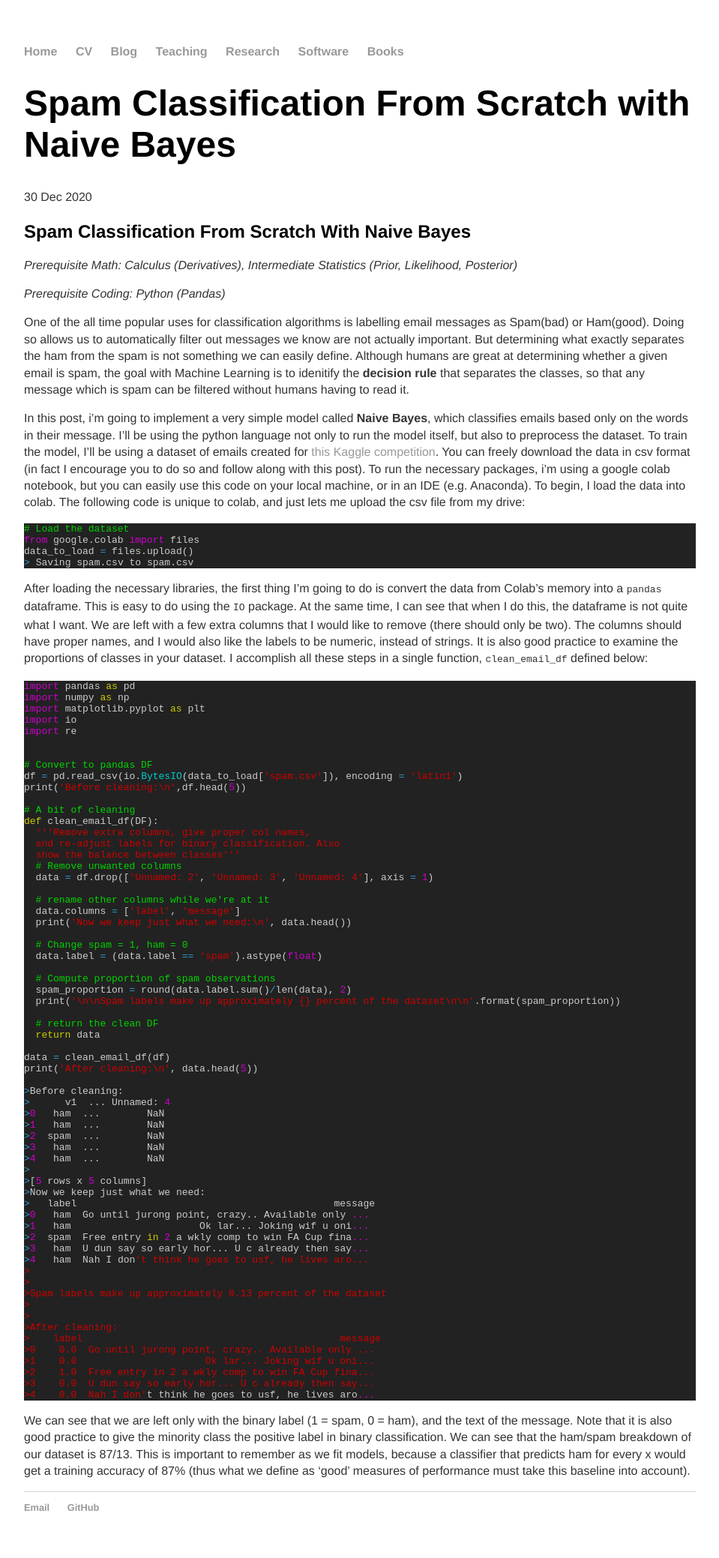
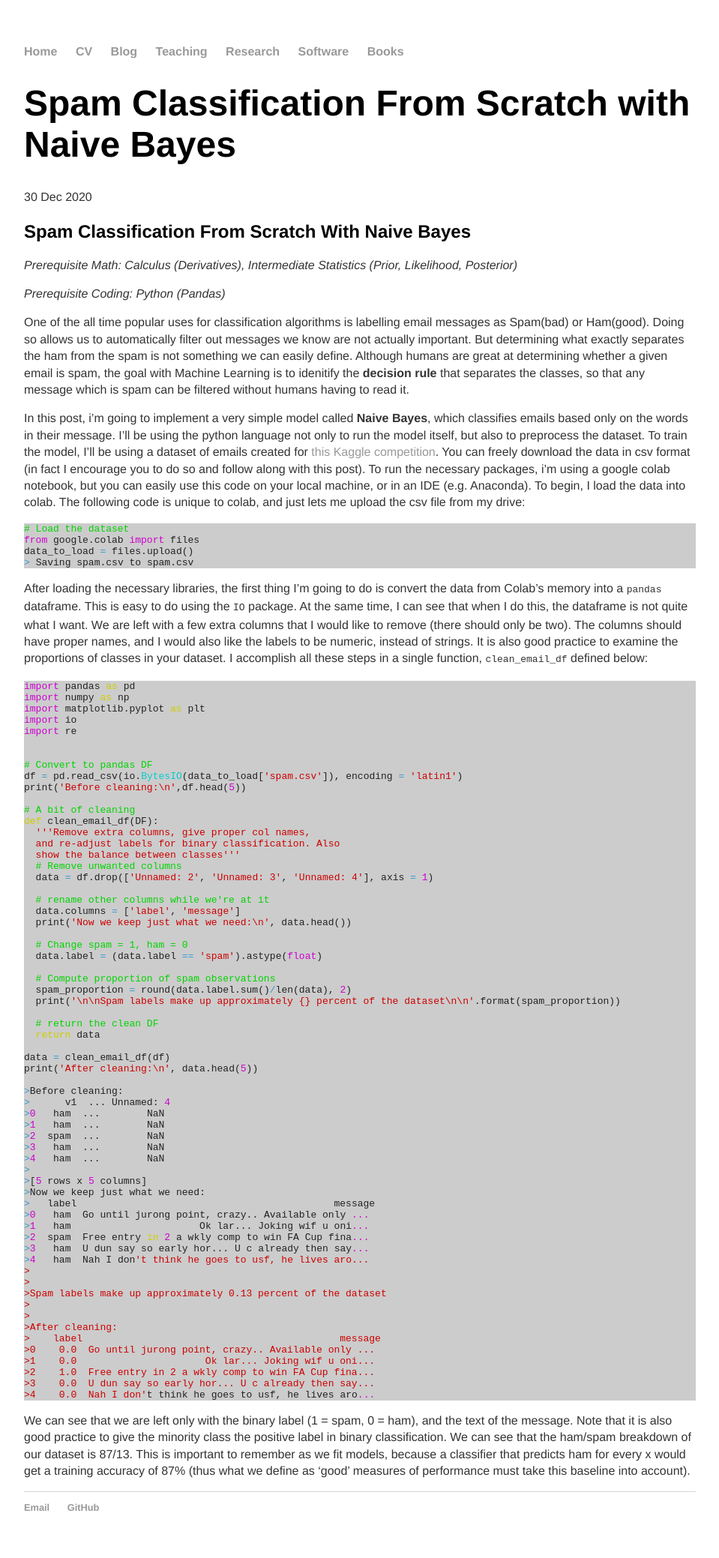
Before and after one commit to 12mre1/12mre1.github.io, a Jekyll site: the page built from _posts/2020-12-30-Spam-Classification-From-Scratch-With-Naive-Bayes.md, in a window 1280 px wide. Shown: the whole page at 75% size, without its empty margins (160-1119 px from the left). Built offline with Jekyll 4.4.1, drawn with Linux system fonts in a browser that asks for light colours.

Commit message:
Update syntax.css

```diff
--- a/css/syntax.css
+++ b/css/syntax.css
@@ -1,26 +1,26 @@
-.highlight pre { background-color: #222222 }
-.highlight .hll { background-color: #222222 }
+.highlight pre { background-color: #cccccc }
+.highlight .hll { background-color: #cccccc }
 .highlight .c { color: #00d400 } /* Comment */
-.highlight .err { color: #cccccc; border: 1px solid #FF0000 } /* Error */
-.highlight .g { color: #cccccc } /* Generic */
+.highlight .err { color: #222222; border: 1px solid #FF0000 } /* Error */
+.highlight .g { color: #222222 } /* Generic */
 .highlight .k { color: #cdcd00 } /* Keyword */
-.highlight .l { color: #cccccc } /* Literal */
-.highlight .n { color: #cccccc } /* Name */
+.highlight .l { color: #222222 } /* Literal */
+.highlight .n { color: #222222 } /* Name */
 .highlight .o { color: #3399cc } /* Operator */
-.highlight .x { color: #cccccc } /* Other */
-.highlight .p { color: #cccccc } /* Punctuation */
+.highlight .x { color: #222222 } /* Other */
+.highlight .p { color: #222222 } /* Punctuation */
 .highlight .cm { color: #00d400 } /* Comment.Multiline */
 .highlight .cp { color: #00d400 } /* Comment.Preproc */
 .highlight .c1 { color: #00d400 } /* Comment.Single */
 .highlight .cs { color: #cd0000; font-weight: bold } /* Comment.Special */
 .highlight .gd { color: #cd0000 } /* Generic.Deleted */
-.highlight .ge { color: #cccccc; font-style: italic } /* Generic.Emph */
+.highlight .ge { color: #222222; font-style: italic } /* Generic.Emph */
 .highlight .gr { color: #FF0000 } /* Generic.Error */
 .highlight .gh { color: #00d400; font-weight: bold } /* Generic.Heading */
 .highlight .gi { color: #00cd00 } /* Generic.Inserted */
 .highlight .go { color: #808080 } /* Generic.Output */
 .highlight .gp { color: #00d400; font-weight: bold } /* Generic.Prompt */
-.highlight .gs { color: #cccccc; font-weight: bold } /* Generic.Strong */
+.highlight .gs { color: #222222; font-weight: bold } /* Generic.Strong */
 .highlight .gu { color: #800080; font-weight: bold } /* Generic.Subheading */
 .highlight .gt { color: #0040D0 } /* Generic.Traceback */
 .highlight .kc { color: #cdcd00 } /* Keyword.Constant */
@@ -29,25 +29,25 @@
 .highlight .kp { color: #cdcd00 } /* Keyword.Pseudo */
 .highlight .kr { color: #cdcd00 } /* Keyword.Reserved */
 .highlight .kt { color: #00cd00 } /* Keyword.Type */
-.highlight .ld { color: #cccccc } /* Literal.Date */
+.highlight .ld { color: #222222 } /* Literal.Date */
 .highlight .m { color: #cd00cd } /* Literal.Number */
 .highlight .s { color: #cd0000 } /* Literal.String */
-.highlight .na { color: #cccccc } /* Name.Attribute */
+.highlight .na { color: #222222 } /* Name.Attribute */
 .highlight .nb { color: #cd00cd } /* Name.Builtin */
 .highlight .nc { color: #00cdcd } /* Name.Class */
-.highlight .no { color: #cccccc } /* Name.Constant */
-.highlight .nd { color: #cccccc } /* Name.Decorator */
-.highlight .ni { color: #cccccc } /* Name.Entity */
+.highlight .no { color: #222222 } /* Name.Constant */
+.highlight .nd { color: #222222 } /* Name.Decorator */
+.highlight .ni { color: #222222 } /* Name.Entity */
 .highlight .ne { color: #666699; font-weight: bold } /* Name.Exception */
-.highlight .nf { color: #cccccc } /* Name.Function */
-.highlight .nl { color: #cccccc } /* Name.Label */
-.highlight .nn { color: #cccccc } /* Name.Namespace */
-.highlight .nx { color: #cccccc } /* Name.Other */
-.highlight .py { color: #cccccc } /* Name.Property */
-.highlight .nt { color: #cccccc } /* Name.Tag */
+.highlight .nf { color: #222222 } /* Name.Function */
+.highlight .nl { color: #222222 } /* Name.Label */
+.highlight .nn { color: #222222 } /* Name.Namespace */
+.highlight .nx { color: #222222 } /* Name.Other */
+.highlight .py { color: #222222 } /* Name.Property */
+.highlight .nt { color: #222222 } /* Name.Tag */
 .highlight .nv { color: #00cdcd } /* Name.Variable */
 .highlight .ow { color: #cdcd00 } /* Operator.Word */
-.highlight .w { color: #cccccc } /* Text.Whitespace */
+.highlight .w { color: #222222 } /* Text.Whitespace */
 .highlight .mf { color: #cd00cd } /* Literal.Number.Float */
 .highlight .mh { color: #cd00cd } /* Literal.Number.Hex */
 .highlight .mi { color: #cd00cd } /* Literal.Number.Integer */
```
